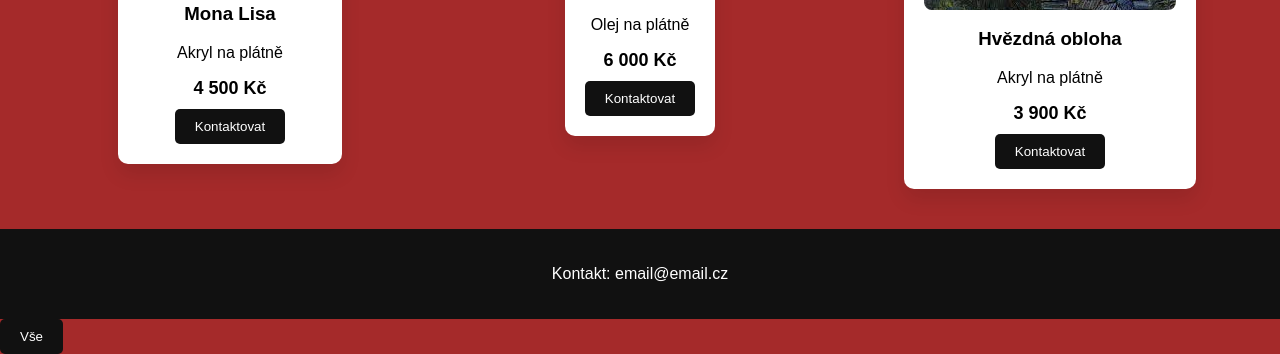
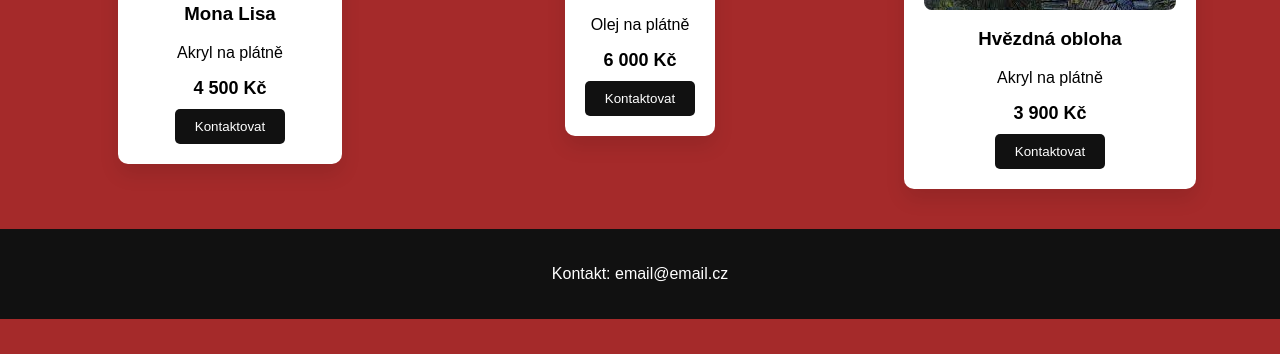
Before and after one commit to Jacobenzi/GalleryWeb, a plain HTML site: page index.html in a window 1280 px wide. Shown: the part 718-1072 px from the top of the page. After the commit the page ends 1037 px from the top, so only its background shows below. Drawn offline with Linux system fonts and the light colour scheme.

Commit message:
Update index.html
Removed button for filtering selection in the footer.

```diff
--- a/index.html
+++ b/index.html
@@ -72,8 +72,6 @@ Zde bude napsán stručný text o autorovi Jaroslavu Korečkovi. Jeho životní
 <p>Kontakt: email@email.cz</p>
 </footer>
 
-<button class="active" onclick="filterSelection('all')">Vše</button>
-
 <script>
 
 filterSelection("all")
```
